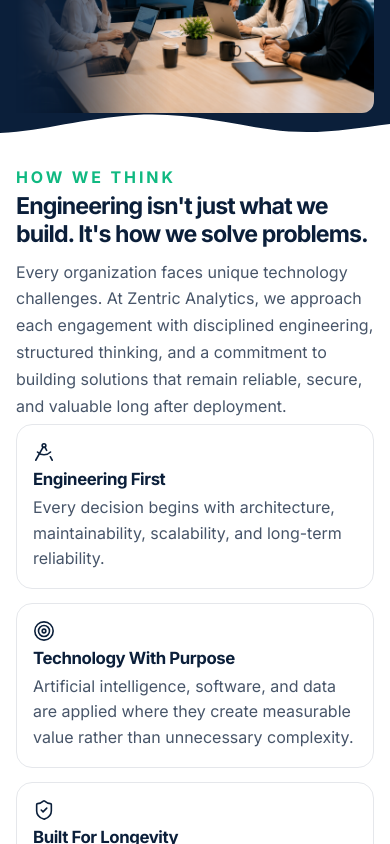
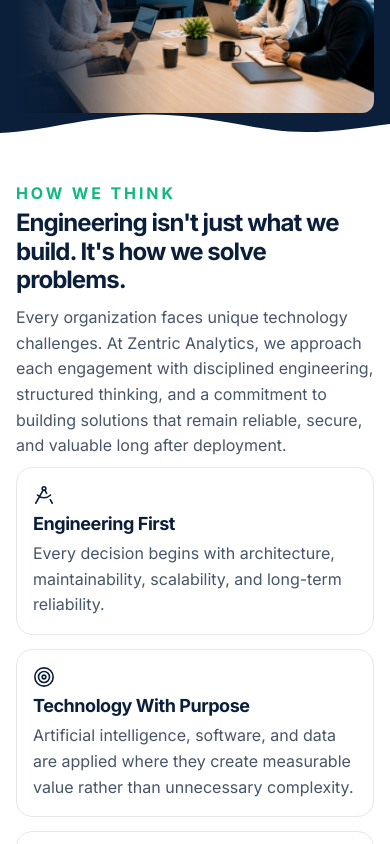
Before and after one commit to Zentric-Analytics/Zentricanalytics.com, a Next.js app: page / in a window 390 px wide. Shown: the part 960-1804 px from the top of the page. Built offline with nearby package versions, Linux system fonts and the light colour scheme.

Commit message:
Refine mobile How We Think typography

```diff
--- a/src/app/globals.css
+++ b/src/app/globals.css
@@ -112,15 +112,16 @@ body{margin:0;background:#f7f9fc;color:#0c1222;font-family:Inter,system-ui,-appl
 @media (max-width:767px){
   .philosophy-row:hover::before{opacity:.72}
 
-  /* Keep the How We Think section compact without affecting its tablet or desktop layout. */
-  .philosophy-section>.grid{gap:.25rem}
+  /* Mobile-only rhythm for the How We Think section. */
+  .philosophy-section{padding-top:3rem;padding-bottom:3rem}
+  .philosophy-section>.grid{gap:.5rem}
   .philosophy-section .section-header>p:first-child{margin-bottom:.5rem}
-  .philosophy-section .section-header>h2{font-size:1.45rem;line-height:1.2}
-  .philosophy-section .section-header>h2+p{margin-top:.625rem;font-size:1rem;line-height:1.68}
+  .philosophy-section .section-header>h2{font-size:1.5rem;font-weight:700;line-height:1.2}
+  .philosophy-section .section-header>h2+p{margin-top:.625rem;font-size:1rem;font-weight:400;line-height:1.6}
   .philosophy-section .section-header+.grid{gap:.875rem}
   .philosophy-section .philosophy-row{padding:1rem}
-  .philosophy-section .philosophy-row>h3{margin-top:.375rem;font-size:1.05rem;line-height:1.2}
-  .philosophy-section .philosophy-row>p{font-size:1rem;line-height:1.6}
+  .philosophy-section .philosophy-row>h3{margin-top:.375rem;font-size:1.125rem;font-weight:700;line-height:1.3}
+  .philosophy-section .philosophy-row>p{font-size:1rem;font-weight:400;line-height:1.6}
   .philosophy-section .philosophy-row::before{background:#34B889}
   .philosophy-section .philosophy-row:hover{border-color:rgba(52,184,137,.3)}
   .philosophy-section .philosophy-row:hover::before{opacity:.62}
```
